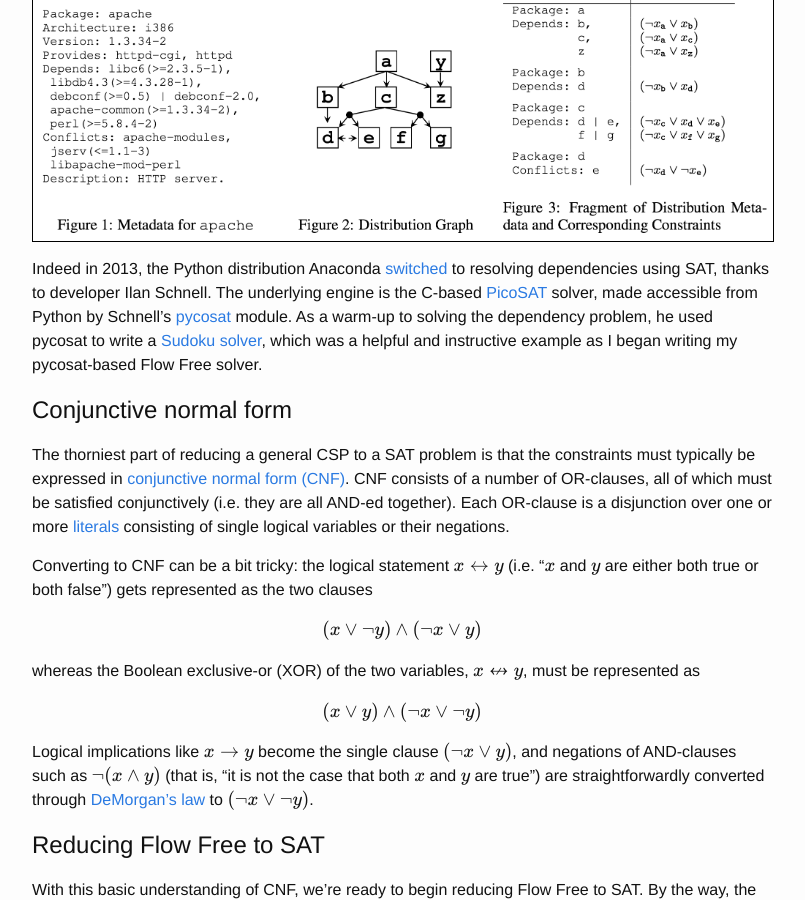
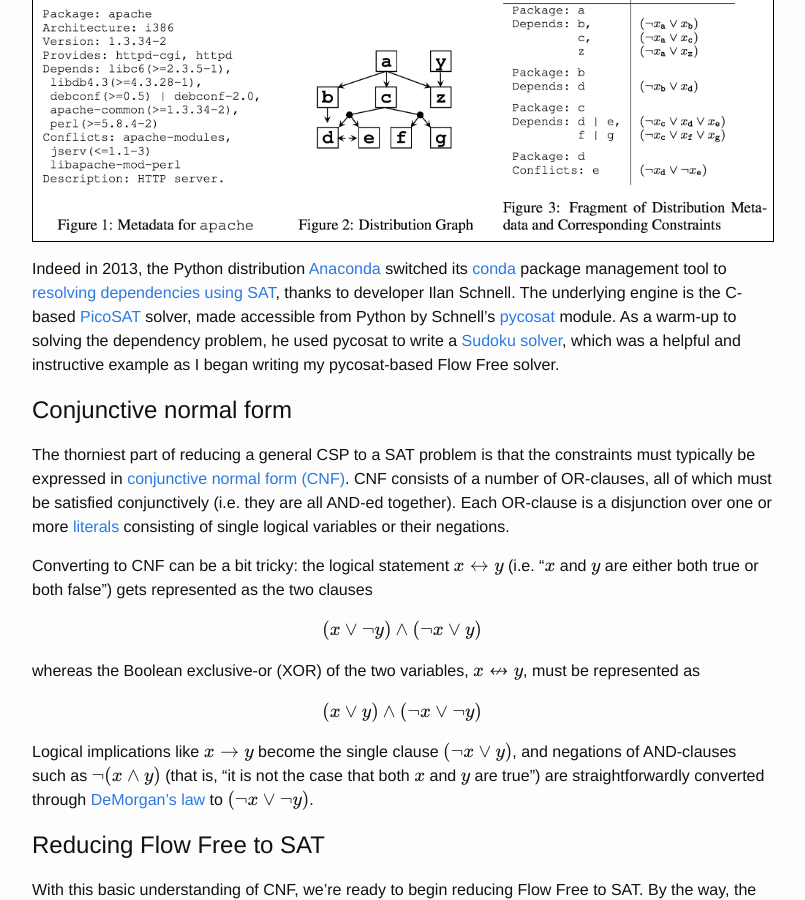
Before and after one commit to mzucker/mzucker.github.io, a Jekyll site: the page built from _posts/2016-09-02-eating-sat-flavored-crow.md, in a window 1280 px wide and 900 px high, scrolled down 889 px. Shown: the whole window, without its empty margins (238-1043 px from the left). Built offline with Jekyll 4.4.1, drawn with Linux system fonts in a browser that asks for light colours; formulas are drawn with MathJax 3; comment, search, counter and statistics services are not loaded.

Commit message:
correction for conda/Anaconda

```diff
--- a/_posts/2016-09-02-eating-sat-flavored-crow.md
+++ b/_posts/2016-09-02-eating-sat-flavored-crow.md
@@ -45,11 +45,12 @@ relationships between packages can be represented in both ways:
 
 ![Dependency resolution as SAT](/images/flow-sat/opium.png){: .center-border }
 
-Indeed in 2013, the Python distribution Anaconda [switched][conda] to
-resolving dependencies using SAT, thanks to developer Ilan
-Schnell. The underlying engine is the C-based [PicoSAT] solver, made
-accessible from Python by Schnell's [pycosat] module. As a warm-up to
-solving the dependency problem, he used pycosat to write a
+Indeed in 2013, the Python distribution [Anaconda]
+switched its [conda] package management tool to [resolving
+dependencies using SAT][condasat], thanks to developer Ilan Schnell. The
+underlying engine is the C-based [PicoSAT] solver, made accessible
+from Python by Schnell's [pycosat] module. As a warm-up to solving the
+dependency problem, he used pycosat to write a
 [Sudoku solver][sudoku], which was a helpful and instructive example
 as I began writing my pycosat-based Flow Free solver.
 
```
Also changed, not shown: other parts of _posts/2016-09-02-eating-sat-flavored-crow.md (+3 -1 lines).
